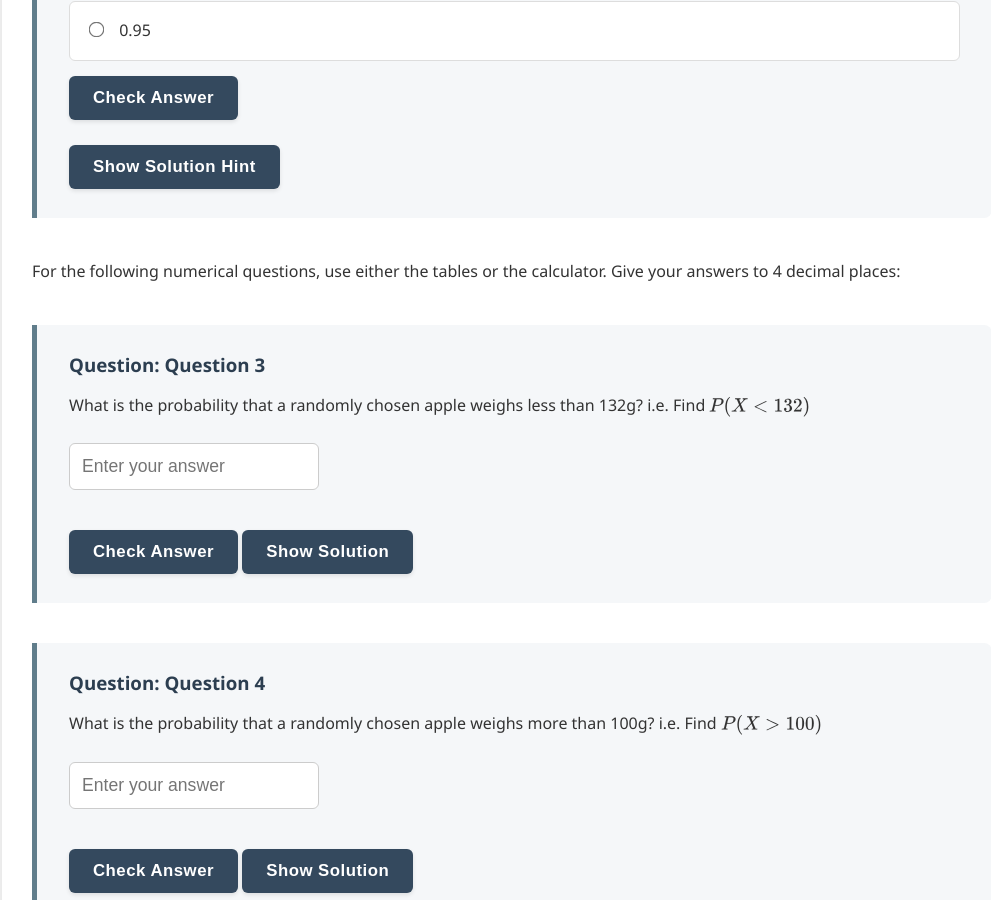
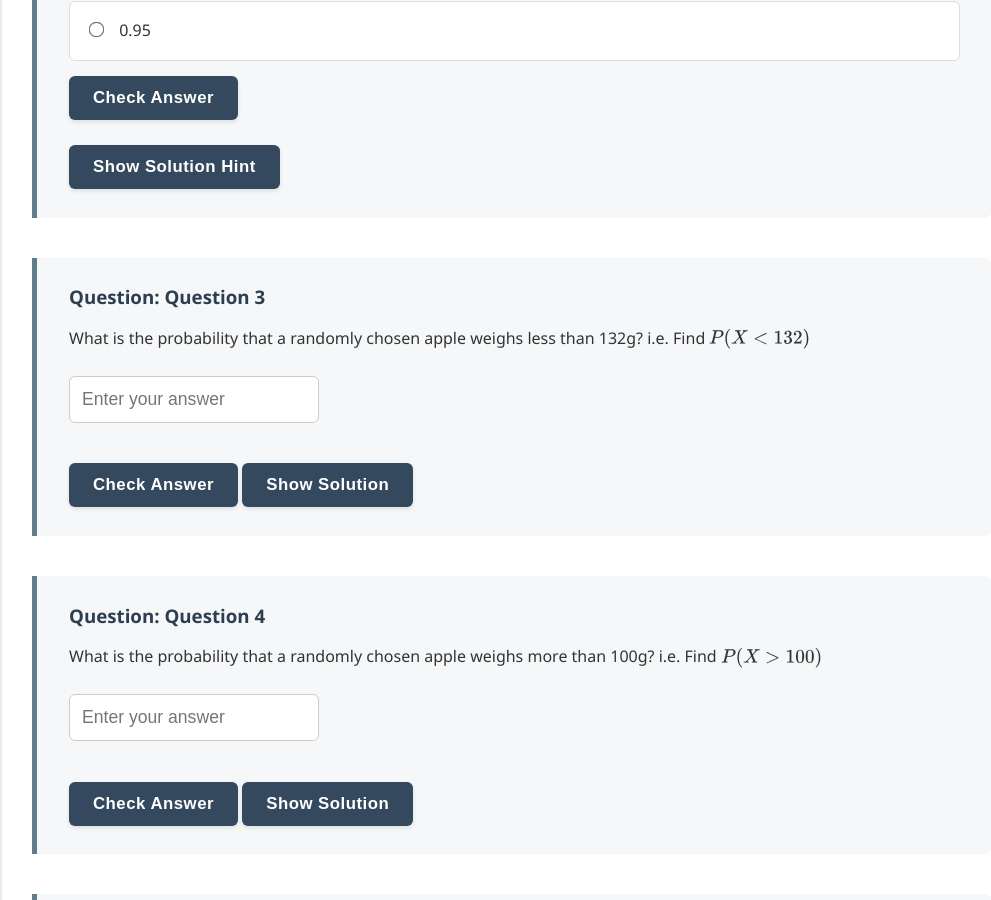
Before and after one commit to probe973/eco-4001b, a Jekyll site: the page built from normal/03_normal_distribution.md, in a window 1280 px wide and 900 px high, scrolled down 3408 px. Shown: the whole window, without its empty margins (128-1119 px from the left). Built offline with Jekyll 4.4.1, drawn with Linux system fonts in a browser that asks for light colours; a script that is not in the unit is left out; some of the changed lines change nothing that is shown.

Commit message:
Update 03_normal_distribution.md

```diff
--- a/normal/03_normal_distribution.md
+++ b/normal/03_normal_distribution.md
@@ -106,7 +106,7 @@
     question_text="If you wanted to standardise an apple weighing 145g to use a standard normal table, which calculation gives the correct $z$-score?"
     options="wrong1::(145 - 15) / 120||correct::(145 - 120) / 15||wrong2::(120 - 145) / 15||wrong3::(145 - 120) / 15^2"
     correct_answer="correct"
-    solution_text="The formula is z = (x - mean) / standard deviation."
+    solution_text="The standardising formula is $$z = \frac{x - \mu}{\sigma}$$ where \(x\) is the value, \(\mu\) is the mean, and \(\sigma\) is the standard deviation."
 %}
 
 {% include question_multiple_choice.html
@@ -115,10 +115,8 @@
     question_text="Without doing any complex calculations, what is $P(X < 120)$?"
     options="wrong1::1||wrong2::0||correct::0.5||wrong3::0.95"
     correct_answer="correct"
-    solution_text="Because the normal distribution is perfectly symmetrical, exactly half (0.5) of the values fall below the mean (120)."
+    solution_text="The normal distribution is symmetric about the mean. Therefore $$P(X < \mu) = 0.5$$ Since the mean is \(120\), exactly half the distribution lies below 120."
 %}
-
-For the following numerical questions, use either the tables or the calculator. Give your answers to 4 decimal places:
 
 {% include question_numerical.html
     id="norm_num_1"
@@ -126,7 +124,7 @@
     question_text="What is the probability that a randomly chosen apple weighs less than 132g? i.e. Find $P(X < 132)$"
     correct_answer="0.7881"
     tolerance="0.0005"
-    solution_text="Standardise: z = (132 - 120)/15 = 0.8. Look up 0.8 in tables or use calculator with mean=120, SD=15."
+    solution_text="Standardise the value. $$z = \frac{132 - 120}{15}$$ $$z = \frac{12}{15} = 0.8$$ Then find $$P(Z < 0.8)$$ using tables or a calculator."
 %}
 
 {% include question_numerical.html
@@ -135,7 +133,7 @@
     question_text="What is the probability that a randomly chosen apple weighs more than 100g? i.e. Find $P(X > 100)$"
     correct_answer="0.9082"
     tolerance="0.0005"
-    solution_text="Standardise: z = (100 - 120)/15 = -1.333. P(Z > -1.33) = P(Z < 1.33) = 0.9082. Or use calculator directly."
+    solution_text="First standardise. $$z = \frac{100 - 120}{15}$$ $$z = \frac{-20}{15} \approx -1.33$$ Using symmetry of the normal distribution: $$P(Z > -1.33) = P(Z < 1.33)$$ From tables this is approximately \(0.9082\)."
 %}
 
 {% include question_numerical.html
@@ -144,8 +142,9 @@
     question_text="What is the probability that a randomly chosen apple weighs between 105g and 135g? i.e. Find $P(105 < X < 135)$"
     correct_answer="0.6827"
     tolerance="0.005"
-    solution_text="Standardise both bounds: z1 = (105-120)/15 = -1.0 and z2 = (135-120)/15 = 1.0. Calculate P(Z < 1) - P(Z < -1) = 0.8413 - 0.1587 = 0.6826. (Or find the two 'Less than' values on the calculator and subtract)."
+    solution_text="Standardise both bounds. $$z_1 = \frac{105 - 120}{15} = -1$$ $$z_2 = \frac{135 - 120}{15} = 1$$ Then compute $$P(Z < 1) - P(Z < -1)$$ $$0.8413 - 0.1587 = 0.6826$$"
 %}
+
 
 
 <div class="explanation" markdown="1">
@@ -194,7 +193,7 @@
     question_text="The farm wants to package the heaviest 5% of their apples as 'Jumbo' sized. Recall that $X \sim N(120, 15^2)$. What is the minimum weight required for an apple to be classified as Jumbo? (Give your answer in grams to 2 decimal places)."
     correct_answer="144.67"
     tolerance="0.1"
-    solution_text="We need to find x such that P(X > x) = 0.05 (or P(X < x) = 0.95). Looking up 0.95 in the main body of the tables gives a z-score of approximately 1.645. Substitute into the rearranged formula: x = 120 + (1.645 * 15) = 144.675g."
+    solution_text="We want $$P(X > x) = 0.05$$ so $$P(X < x) = 0.95$$ From standard normal tables the corresponding value is $$z \approx 1.645$$ Convert back using $$x = \mu + z\sigma$$ $$x = 120 + (1.645 \times 15) = 144.675$$ So the minimum Jumbo weight is approximately \(144.67\) g."
 %}
 
 {% include question_numerical.html
@@ -203,7 +202,7 @@
     question_text="The worker gets a warning if they are in the top 2% of longest commute times. What is the cut-off time for getting a warning? $C \sim N(45, 8^2)$. (Give your answer to 2 decimal places)."
     correct_answer="61.43"
     tolerance="0.1"
-    solution_text="Find c such that P(C > c) = 0.02, meaning P(C < c) = 0.98. The corresponding z-score is roughly 2.054. c = 45 + (2.054 * 8) = 61.43 minutes."
+    solution_text="We want $$P(C > c) = 0.02$$ so $$P(C < c) = 0.98$$ The corresponding standard normal value is approximately $$z \approx 2.054$$ Convert back: $$c = \mu + z\sigma$$ $$c = 45 + (2.054 \times 8) = 61.43$$ minutes."
 %}
 
 {% include question_multiple_choice.html
@@ -212,7 +211,7 @@
     question_text="A farmer harvests a batch of 2000 apples. Based on the normal distribution $X \sim N(120, 15^2)$, approximately how many of these apples are expected to weigh more than 150g?"
     options="wrong1::150||wrong2::100||correct::46||wrong3::5"
     correct_answer="correct"
-    solution_text="First find P(X > 150). Standardise: z = (150 - 120) / 15 = 2.0. P(Z > 2.0) = 1 - 0.9772 = 0.0228. Multiply the probability by the total number of apples: 0.0228 * 2000 = 45.6, which rounds to 46."
+    solution_text="Standardise the value. $$z = \frac{150 - 120}{15} = 2$$ From tables $$P(Z < 2) = 0.9772$$ so $$P(Z > 2) = 1 - 0.9772 = 0.0228$$ Expected apples: $$0.0228 \times 2000 = 45.6$$ which rounds to **46**."
 %}
 
 ### Mixed Practice
@@ -225,7 +224,7 @@
     question_text="A machine fills plastic bottles with water. The volume of water in each bottle, $V$, is normally distributed with a mean of 505 ml and a standard deviation of 2 ml. What is the probability that a randomly selected bottle contains less than the advertised 500 ml? (Give your answer to 4 decimal places)."
     correct_answer="0.0062"
     tolerance="0.0005"
-    solution_text="The distribution is V ~ N(505, 2^2). Standardise: z = (500 - 505) / 2 = -2.5. Looking up P(Z < -2.5) in the tables or using a calculator gives 0.0062."
+    solution_text="The distribution is $$V \sim N(505,2^2)$$ Standardise: $$z = \frac{500 - 505}{2} = -2.5$$ Then $$P(Z < -2.5) \approx 0.0062$$"
 %}
 
 {% include question_numerical.html
@@ -234,7 +233,7 @@
     question_text="IQ scores in a population are modelled by a normal distribution with a mean of 100 and a standard deviation of 15. To be invited to join a high-IQ society, a person must score in the top 2% of the population. What is the minimum IQ score required? (Give your answer to 1 decimal place)."
     correct_answer="130.8"
     tolerance="0.2"
-    solution_text="This is an inverse normal question. We need x such that P(I > x) = 0.02, which means the area to the left is 0.98. The corresponding z-score is approximately 2.054. Rearranging the formula gives x = 100 + (2.054 * 15) = 130.81."
+    solution_text="We want $$P(I > x) = 0.02$$ so $$P(I < x) = 0.98$$ From tables $$z \approx 2.054$$ Convert back: $$x = 100 + (2.054 \times 15) = 130.81$$ So the required IQ is approximately \(130.8\)."
 %}
 
 {% include question_numerical.html
@@ -243,7 +242,7 @@
     question_text="The battery life of a particular smartphone model on a single charge is normally distributed with a mean of 24 hours and a standard deviation of 2.5 hours. What is the probability that a fully charged phone lasts between 20 and 26 hours? (Give your answer to 4 decimal places)."
     correct_answer="0.7333"
     tolerance="0.001"
-    solution_text="Find z-scores for both bounds. For 20 hours: z = (20 - 24) / 2.5 = -1.6. For 26 hours: z = (26 - 24) / 2.5 = 0.8. Calculate P(Z < 0.8) - P(Z < -1.6) = 0.7881 - 0.0548 = 0.7333. (Using the calculator, find 'Less than 26' and subtract 'Less than 20')."
+    solution_text="Standardise both bounds. $$z_1 = \frac{20 - 24}{2.5} = -1.6$$ $$z_2 = \frac{26 - 24}{2.5} = 0.8$$ Then compute $$P(Z < 0.8) - P(Z < -1.6)$$ $$0.7881 - 0.0548 = 0.7333$$"
 %}
 
 {% include question_multiple_choice.html
@@ -252,7 +251,7 @@
     question_text="A factory produces metal bolts. The length of the bolts is normally distributed as $L \sim N(50, 0.5^2)$ mm. Quality control rejects any bolt that is longer than 51 mm or shorter than 49 mm. What is the probability that a randomly selected bolt is rejected?"
     options="wrong1::0.9544||correct::0.0456||wrong2::0.0228||wrong3::0.0500"
     correct_answer="correct"
-    solution_text="First standardise the boundaries: z = (51 - 50) / 0.5 = 2.0 and z = (49 - 50) / 0.5 = -2.0. The probability of being accepted (between -2 and 2) is 0.9772 - 0.0228 = 0.9544. The probability of being rejected is the outside tails: 1 - 0.9544 = 0.0456."
+    solution_text="Standardise the boundaries. $$z = \frac{51 - 50}{0.5} = 2$$ $$z = \frac{49 - 50}{0.5} = -2$$ Probability accepted: $$P(-2 < Z < 2) = 0.9772 - 0.0228 = 0.9544$$ Probability rejected: $$1 - 0.9544 = 0.0456$$"
 %}
 
 <div style="text-align: center; margin-top: 3em;">
```
